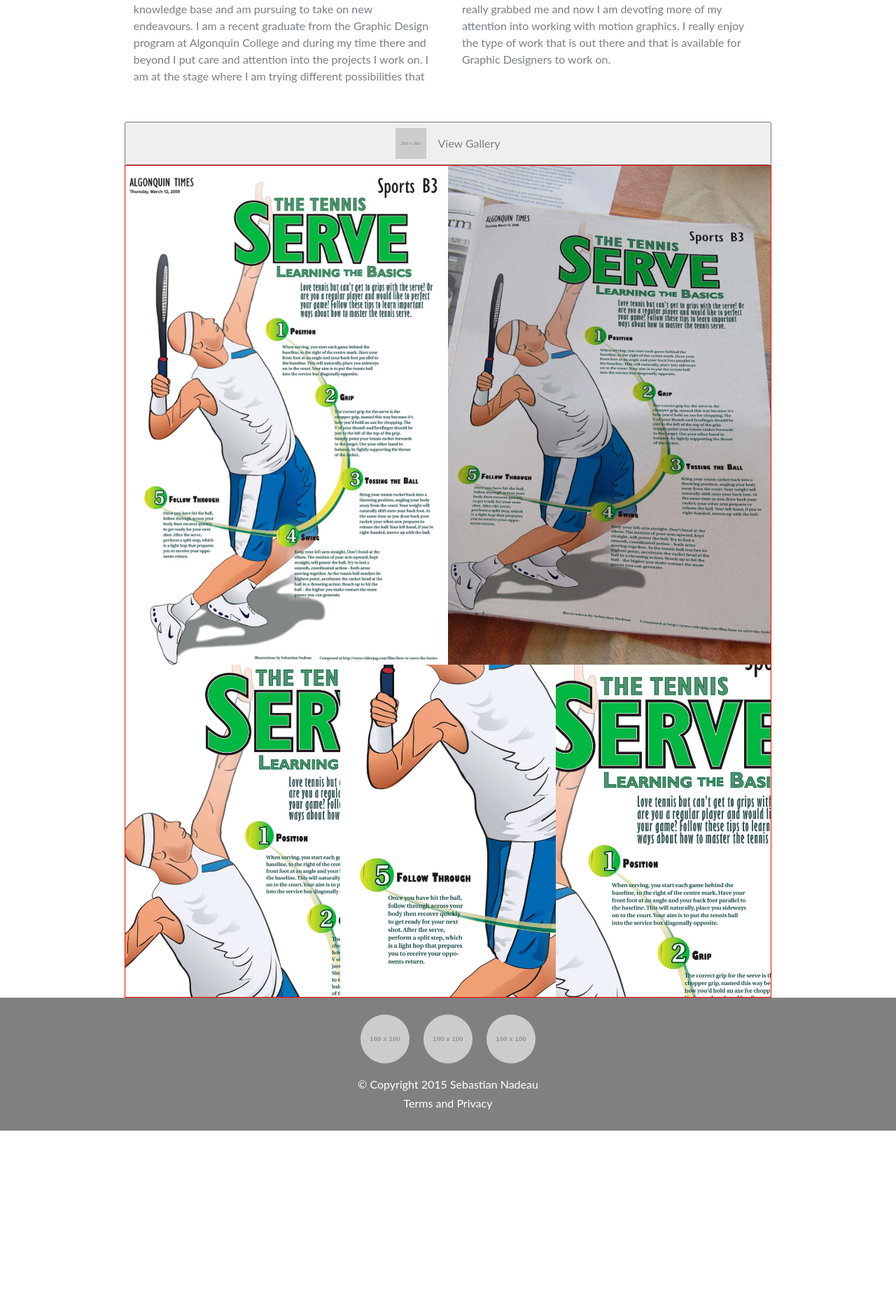
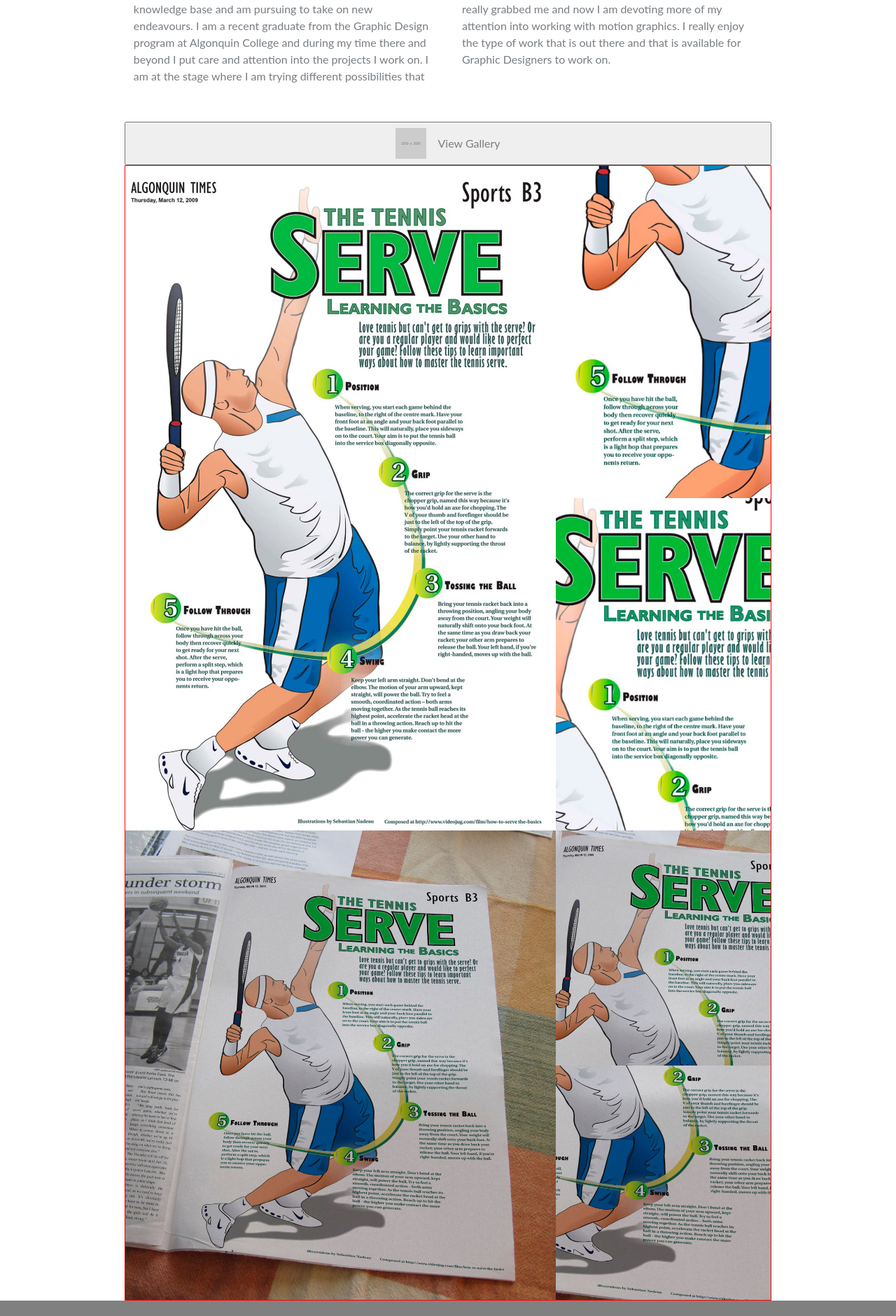
Before and after one commit to sebastiann88/personal-online-portfolio, a Jekyll site: the page built from illustration/tennis-serve.html, in a window 1280 px wide. Shown: the part 711-2592 px from the top of the page at 70% size. Built offline with Jekyll 4.4.1, drawn with Linux system fonts in a browser that asks for light colours; nearby versions of some CDN libraries; before the commit the page ends 2327 px from its top, so only the background shows below that.

Commit message:
feat(all): add images within a grid on tennis serve layout

```diff
--- a/illustration/tennis-serve.html
+++ b/illustration/tennis-serve.html
@@ -22,24 +22,28 @@ layout: default
     </button>
 
     <div class="grid">
-        <div class="unit unit-s-1-2 unit-m-1-2 unit-h-1-4">
+        <div class="unit unit-s-1 unit-m-1 unit-l-2-3">
             <img src="{{site.baseurl}}/images/illustration/the-tennis-serve-1.jpg">
         </div>
 
-        <div class="unit unit-s-1-2 unit-m-1-2 unit-h-1-4">
+        <div class="unit unit-s-1-2 unit-m-1-2 unit-l-1-3">
             <img src="{{site.baseurl}}/images/illustration/the-tennis-serve-2.jpg">
         </div>
 
-        <div class="unit unit-s-1-2 unit-m-1-3 unit-h-1-4">
+        <div class="unit unit-s-1-2 unit-m-1-2 unit-l-1-3">
             <img src="{{site.baseurl}}/images/illustration/the-tennis-serve-3.jpg">
         </div>
 
-        <div class="unit unit-s-1-2 unit-m-1-3 unit-h-1-4">
+        <div class="unit unit-s-1 unit-m-1 unit-l-2-3">
             <img src="{{site.baseurl}}/images/illustration/the-tennis-serve-4.jpg">
         </div>
 
-        <div class="unit unit-s-hidden unit-m-1-3 unit-h-hidden">
+        <div class="unit unit-s-1-2 unit-m-1-2 unit-l-1-3">
             <img src="{{site.baseurl}}/images/illustration/the-tennis-serve-5.jpg">
+        </div>
+
+        <div class="unit unit-s-1-2 unit-m-1-2 unit-l-1-3">
+            <img src="{{site.baseurl}}/images/illustration/the-tennis-serve-6.jpg">
         </div>
     </div>
 </div>
```
Also changed, not shown: images/illustration/the-tennis-serve-2.jpg, images/illustration/the-tennis-serve-3.jpg, images/illustration/the-tennis-serve-4.jpg, images/illustration/the-tennis-serve-5.jpg, images/illustration/the-tennis-serve-6.jpg (added).
